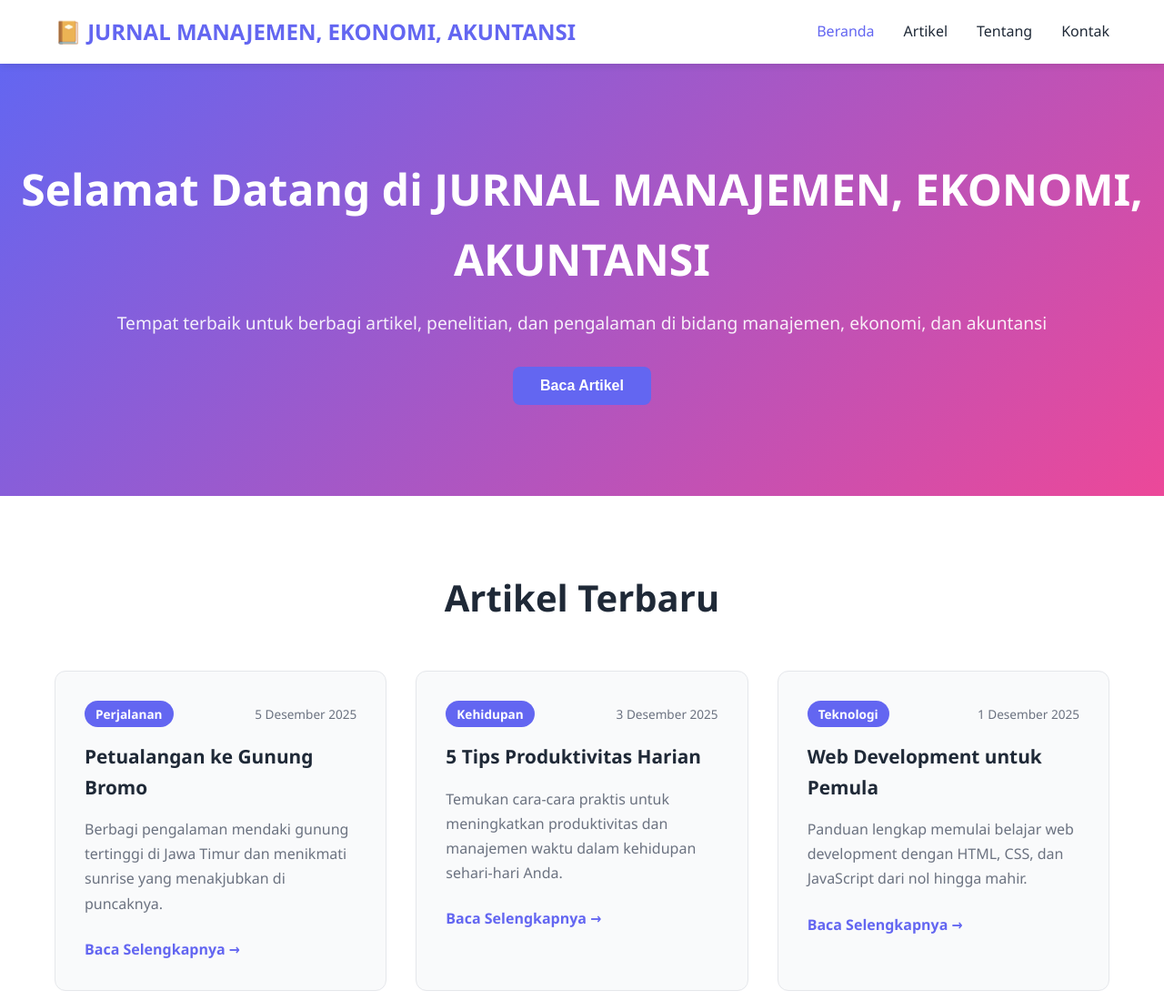
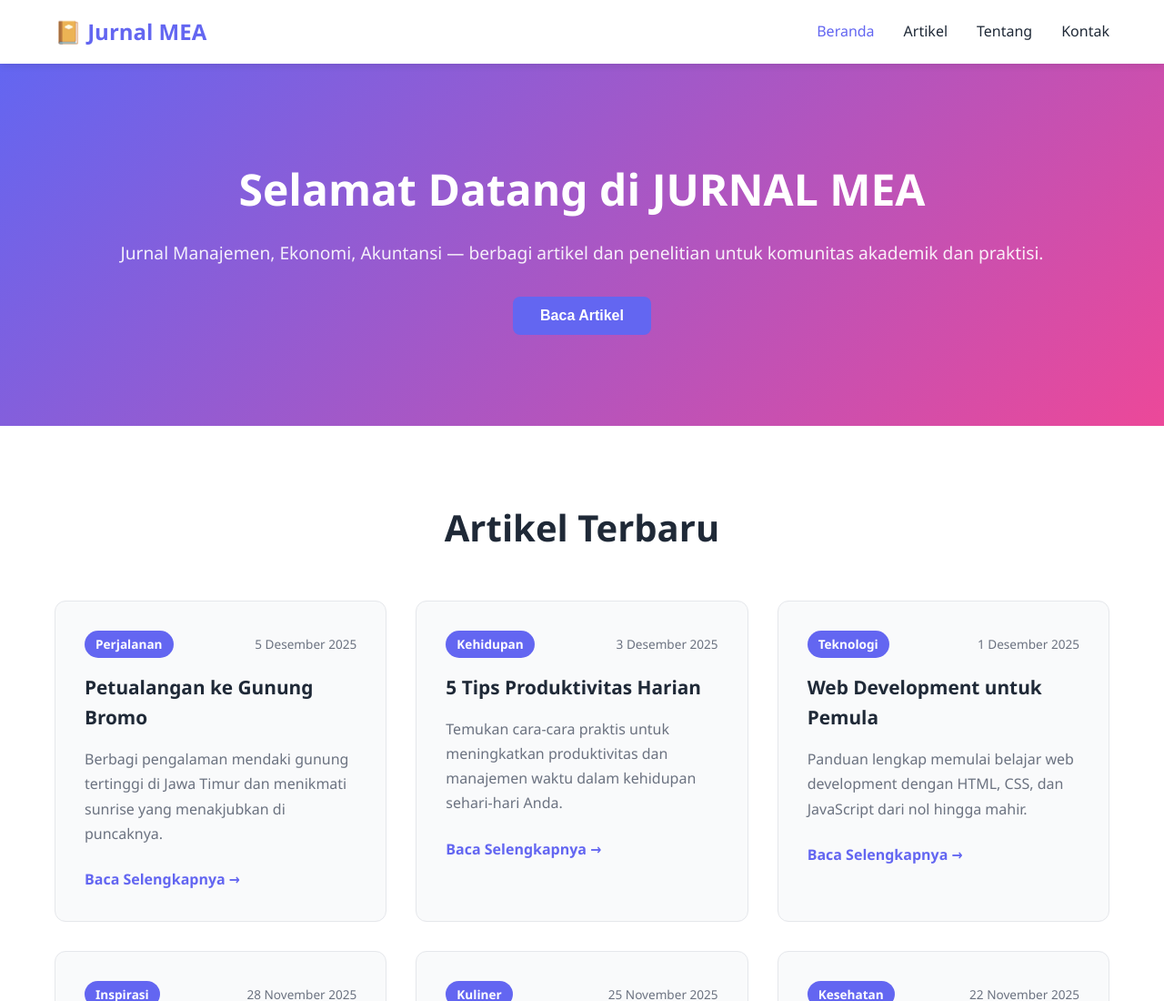
Before and after one commit to rijkiresda19-star/rumah-jurnal, a plain HTML site: page index.html in a window 1280 px wide. Shown: the top 1100 px of the page at 91% size. Drawn offline with Linux system fonts and the light colour scheme.

Commit message:
chore: rebrand to Jurnal MEA (update title, logo, hero, favicon, README, docs)

```diff
--- a/index.html
+++ b/index.html
@@ -3,9 +3,9 @@
 <head>
     <meta charset="UTF-8">
     <meta name="viewport" content="width=device-width, initial-scale=1.0">
-    <title>JURNAL MANAJEMEN, EKONOMI, AKUNTANSI</title>
-    <meta name="description" content="JURNAL MANAJEMEN, EKONOMI, AKUNTANSI - Tempat berbagi artikel dan penelitian di bidang manajemen, ekonomi, dan akuntansi.">
-    <meta property="og:title" content="JURNAL MANAJEMEN, EKONOMI, AKUNTANSI" />
+    <title>JURNAL MEA — Jurnal Manajemen, Ekonomi, Akuntansi</title>
+    <meta name="description" content="JURNAL MEA — Jurnal Manajemen, Ekonomi, Akuntansi. Platform untuk berbagi artikel dan penelitian di bidang manajemen, ekonomi, dan akuntansi.">
+    <meta property="og:title" content="JURNAL MEA — Jurnal Manajemen, Ekonomi, Akuntansi" />
     <meta property="og:description" content="Tempat berbagi cerita, pengalaman, dan pemikiran." />
     <meta property="og:type" content="website" />
     <meta property="og:url" content="https://rumah-jurnal-drab.vercel.app/" />
@@ -17,7 +17,7 @@
     <!-- Navigation -->
     <nav class="navbar">
         <div class="container">
-                    <div class="logo">📔 JURNAL MANAJEMEN, EKONOMI, AKUNTANSI</div>
+                    <div class="logo">📔 Jurnal MEA</div>
             <ul class="nav-links">
                 <li><a href="#beranda">Beranda</a></li>
                 <li><a href="#artikel">Artikel</a></li>
@@ -30,8 +30,8 @@
     <!-- Hero Section -->
     <section id="beranda" class="hero">
         <div class="hero-content">
-            <h1>Selamat Datang di JURNAL MANAJEMEN, EKONOMI, AKUNTANSI</h1>
-            <p>Tempat terbaik untuk berbagi artikel, penelitian, dan pengalaman di bidang manajemen, ekonomi, dan akuntansi</p>
+            <h1>Selamat Datang di JURNAL MEA</h1>
+            <p>Jurnal Manajemen, Ekonomi, Akuntansi — berbagi artikel dan penelitian untuk komunitas akademik dan praktisi.</p>
             <button class="btn btn-primary" onclick="scrollToArtikel()">Baca Artikel</button>
         </div>
     </section>
```
Also changed, not shown: .github/copilot-instructions.md, README.md, favicon.svg.
